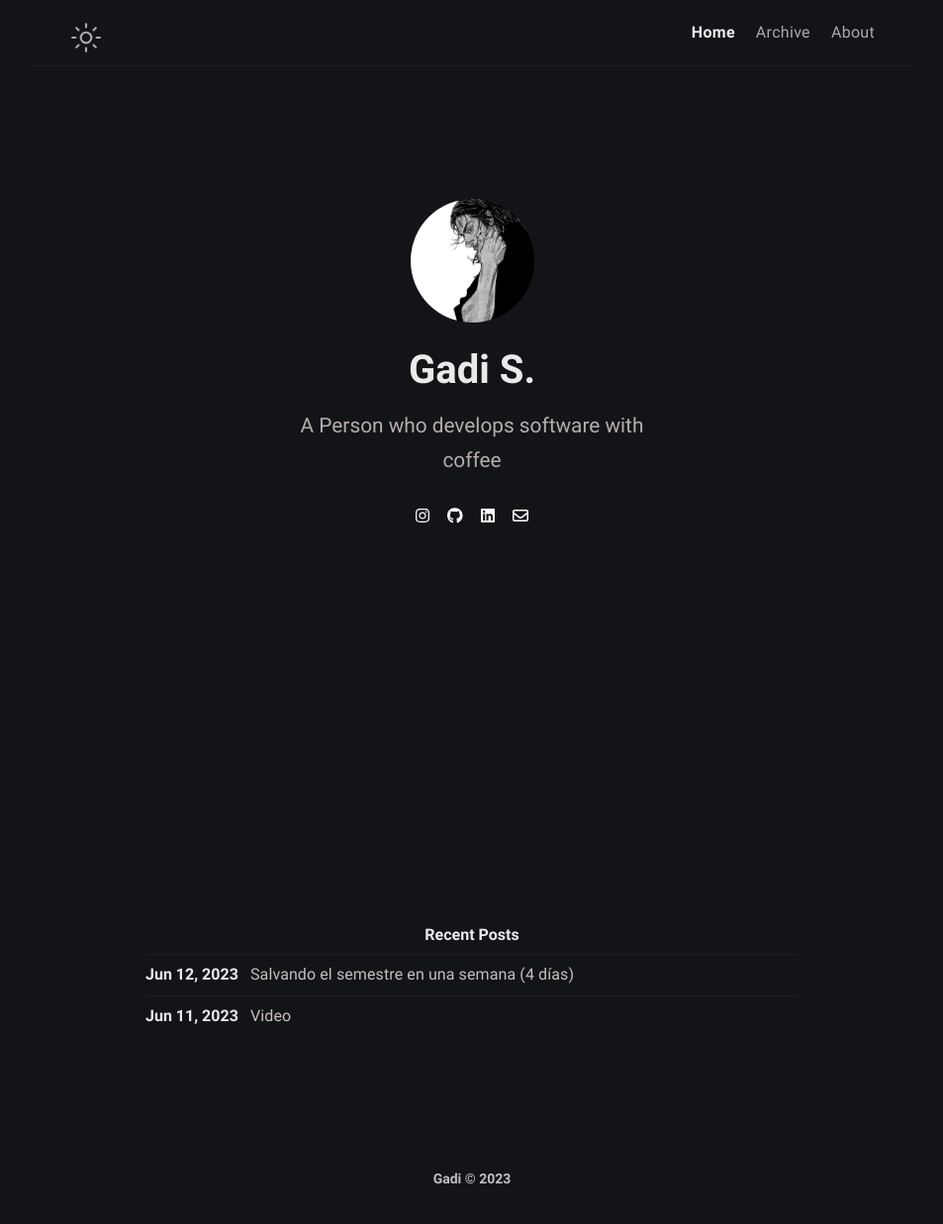
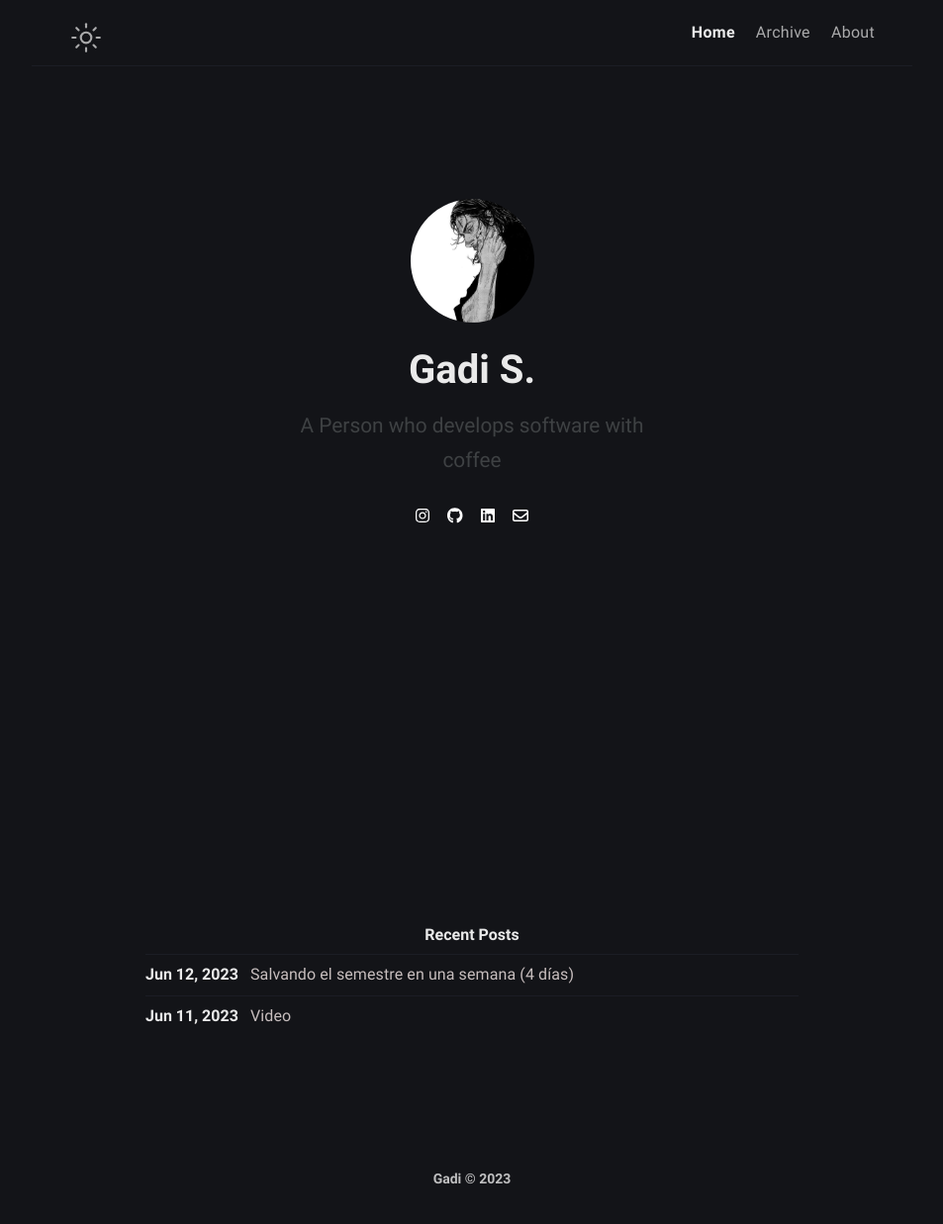
Before and after one commit to gadivalr/mess, a Jekyll site: the page built from index.md, in a window 1280 px wide. Shown: the whole page at 99% size, without its empty margins (163-1116 px from the left). Built offline with Jekyll 4.4.1, drawn with Linux system fonts in a browser that asks for light colours.

Commit message:
Update _layout.scss

```diff
--- a/_sass/klise/_layout.scss
+++ b/_sass/klise/_layout.scss
@@ -215,6 +215,7 @@
     max-width: 393px;
     line-height: 1.688;
     font-size: 1.3rem;
+    color: #434648;
   }
   .social-links {
     margin-top: 1.5rem;
```
